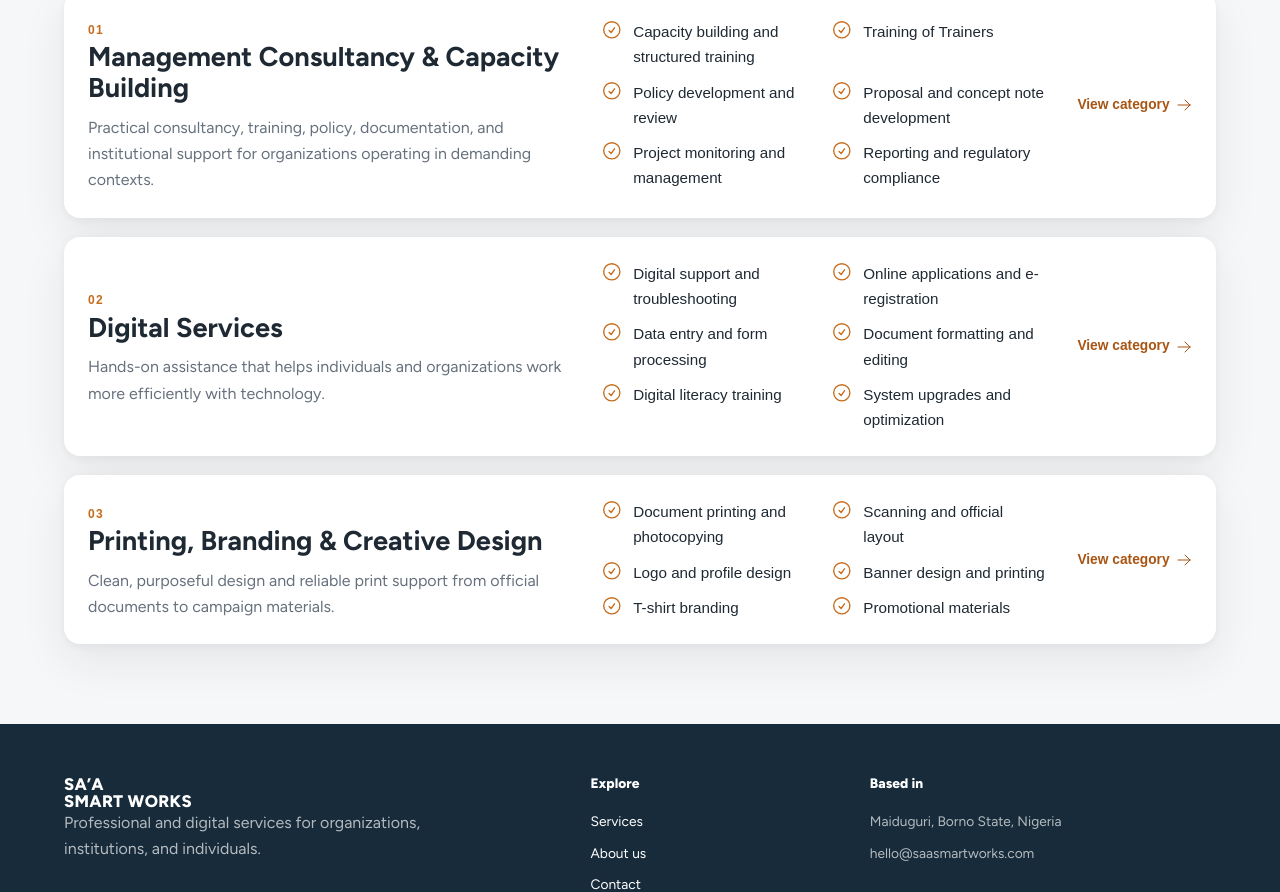
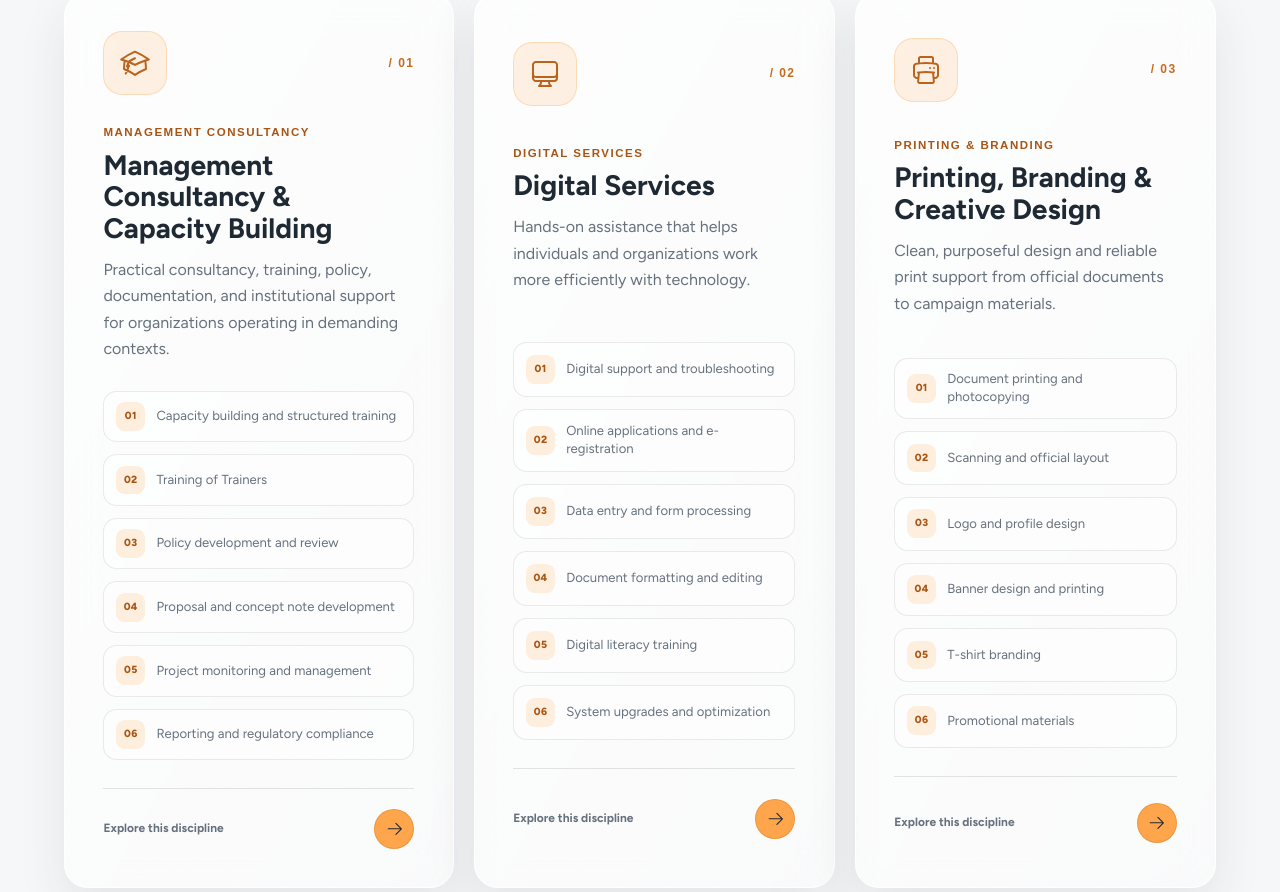
Before and after one commit to KabriAcid/saasmartworks, a Next.js app: page /services in a window 1280 px wide. Shown: the part 878-1770 px from the top of the page. Built offline with nearby package versions, Linux system fonts and the light colour scheme.

Commit message:
Refactor service cards for improved layout and accessibility; update styles and icons for better user experience

```diff
--- a/app/globals.css
+++ b/app/globals.css
@@ -401,23 +401,43 @@ h3 {
 }
 .stack-list {
 	display: flex;
-	flex-direction: column;
-	gap: 1.2rem;
+	align-items: stretch;
+	gap: 1.25rem;
 	margin-top: 2rem;
 }
-.service-row {
+.service-card {
+	position: relative;
 	display: grid;
-	grid-template-columns: 1.3fr 1.2fr auto;
-	align-items: center;
-	gap: 2rem;
+	grid-template-columns: 1fr;
+	align-items: stretch;
+	gap: 1.75rem;
+	min-height: 18rem;
+	padding: clamp(1.25rem, 3vw, 2.4rem);
+	border: 1px solid rgb(255 255 255 / 78%);
+	border-radius: 1.5rem;
+	background: linear-gradient(120deg, rgb(255 255 255 / 78%), rgb(255 255 255 / 42%));
+	box-shadow: 0 20px 50px rgb(31 41 51 / 9%), inset 0 1px 0 rgb(255 255 255 / 90%);
+	backdrop-filter: blur(20px) saturate(125%);
+	transition: transform 220ms ease, box-shadow 220ms ease, border-color 220ms ease;
 }
-.service-row h2 {
-	margin-bottom: 0.7rem;
-	font-size: 1.7rem;
+.service-card:hover {
+	transform: translateY(-4px);
+	border-color: rgb(255 166 77 / 55%);
+	box-shadow: 0 26px 60px rgb(31 41 51 / 13%), inset 0 1px 0 rgb(255 255 255 / 95%);
 }
-.service-row > .text-link {
-	justify-self: end;
-}
+.service-card-header { display: flex; align-items: center; justify-content: space-between; gap: 1rem; }
+.service-card-icon { display: grid; width: 4rem; height: 4rem; place-items: center; border: 1px solid rgb(255 166 77 / 30%); border-radius: 1.2rem; background: rgb(255 166 77 / 15%); color: #b9631c; }
+.service-card-icon svg { width: 2rem; height: 2rem; }
+.service-card-copy h2 { margin: 0.45rem 0 0.8rem; font-size: clamp(1.45rem, 2.2vw, 2.15rem); }
+.service-card-copy > p:last-child { max-width: 34rem; color: var(--color-muted); margin: 0; }
+.service-card-kicker { margin: 0; color: #a85514; font-family: Arial, sans-serif; font-size: 0.72rem; font-weight: 800; letter-spacing: 0.13em; text-transform: uppercase; }
+.service-capabilities { display: grid; grid-template-columns: 1fr; gap: 0.75rem; margin: 0; padding: 0; list-style: none; }
+.service-capabilities li { display: flex; min-height: 3.2rem; align-items: center; gap: 0.7rem; border: 1px solid rgb(31 41 51 / 9%); border-radius: 0.85rem; background: rgb(255 255 255 / 42%); padding: 0.65rem 0.75rem; color: var(--color-muted); font-family: Arial, sans-serif; font-size: 0.82rem; line-height: 1.4; }
+.service-bullet { display: grid; width: 1.8rem; height: 1.8rem; flex: none; place-items: center; border-radius: 0.55rem; background: rgb(255 166 77 / 18%); color: #a85514; font-size: 0.65rem; font-weight: 800; letter-spacing: 0.04em; }
+.service-card-action { display: flex; align-items: center; justify-content: space-between; gap: 0.75rem; border-top: 1px solid rgb(31 41 51 / 12%); padding-top: 1.25rem; color: var(--color-muted); font-family: Arial, sans-serif; font-size: 0.75rem; font-weight: 700; }
+.service-arrow { display: grid; width: 2.5rem; height: 2.5rem; flex: none; place-items: center; border: 1px solid rgb(189 104 27 / 28%); border-radius: 999px; background: var(--color-primary); color: var(--color-ink); transition: transform 180ms ease; }
+.service-arrow:hover { transform: translateX(3px); }
+.service-arrow svg { width: 1.1rem; height: 1.1rem; }
 .detail-grid {
 	display: grid;
 	grid-template-columns: 0.8fr 1.2fr;
@@ -572,11 +592,16 @@ h3 {
 		grid-template-columns: 1fr;
 		gap: 2rem;
 	}
-	.service-row {
+	.service-card {
+		grid-template-columns: 1fr;
+		min-height: 0;
+		gap: 1.5rem;
+	}
+	.service-capabilities {
 		grid-template-columns: 1fr;
 	}
-	.service-row > .text-link {
-		justify-self: start;
+	.service-card-action {
+		padding-top: 1rem;
 	}
 	.dark-band,
 	.action-panel {
--- a/app/services/page.tsx
+++ b/app/services/page.tsx
@@ -1,6 +1,12 @@
 import type { Metadata } from "next";
 import Link from "next/link";
-import { ArrowRightIcon, CheckCircleIcon } from "@heroicons/react/24/outline";
+import {
+	AcademicCapIcon,
+	ArrowRightIcon,
+	CheckCircleIcon,
+	ComputerDesktopIcon,
+	PrinterIcon,
+} from "@heroicons/react/24/outline";
 import { serviceCategories } from "@/lib/services-data";
 
 export const metadata: Metadata = {
@@ -8,6 +14,12 @@ export const metadata: Metadata = {
 	description:
 		"Management consultancy, digital support, and printing and branding services from SA’A SMART WORKS.",
 };
+
+const categoryIcons = {
+	"management-consultancy": AcademicCapIcon,
+	"digital-services": ComputerDesktopIcon,
+	"printing-branding": PrinterIcon,
+} as const;
 
 export default function ServicesPage() {
 	return (
@@ -35,23 +47,37 @@ export default function ServicesPage() {
 				</div>
 				<div className="stack-list">
 					{serviceCategories.map((category) => (
-						<article className="content-card service-row" key={category.id}>
-							<div>
-								<span className="card-number">{category.number}</span>
+						<article className="service-card" key={category.id}>
+							<div className="service-card-header">
+								<div className="service-card-icon" aria-hidden="true">
+									{(() => {
+										const Icon = categoryIcons[category.id as keyof typeof categoryIcons];
+										return <Icon />;
+									})()}
+								</div>
+								<span className="card-number">/ {category.number}</span>
+							</div>
+							<div className="service-card-copy">
+								<p className="service-card-kicker">{category.shortTitle}</p>
 								<h2>{category.title}</h2>
 								<p>{category.description}</p>
 							</div>
-							<ul className="check-list compact">
-								{category.capabilities.map((capability) => (
+							<ul className="service-capabilities">
+								{category.capabilities.map((capability, index) => (
 									<li key={capability}>
-										<CheckCircleIcon aria-hidden="true" />
-										{capability}
+										<span className="service-bullet" aria-hidden="true">
+											{String(index + 1).padStart(2, "0")}
+										</span>
+										<span>{capability}</span>
 									</li>
 								))}
 							</ul>
-							<Link className="text-link" href={`/services/${category.slug}`}>
-								View category <ArrowRightIcon aria-hidden="true" />
-							</Link>
+							<div className="service-card-action">
+								<span>Explore this discipline</span>
+								<Link className="service-arrow" href={`/services/${category.slug}`} aria-label={`Explore ${category.shortTitle}`}>
+									<ArrowRightIcon aria-hidden="true" />
+								</Link>
+							</div>
 						</article>
 					))}
 				</div>
```
